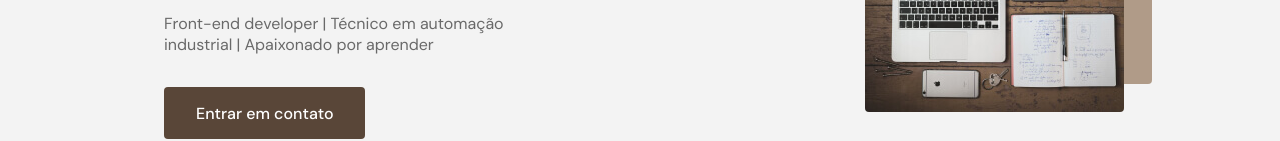
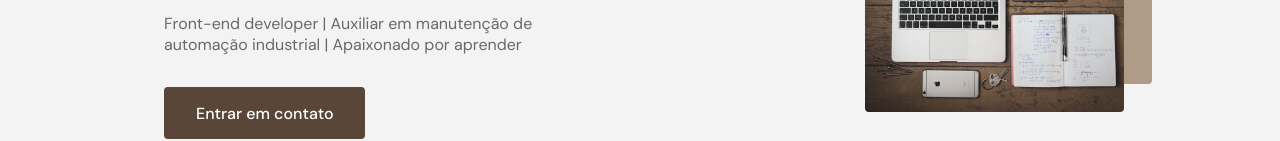
Before and after one commit to Mar-io20/Mario-Gabriel, a plain HTML site: page index.html in a window 1280 px wide. Shown: the part 299-440 px from the top of the page. Drawn offline with nearby package versions, Linux system fonts and the light colour scheme; a web font is replaced by a local one.

Commit message:
Update index.html

```diff
--- a/index.html
+++ b/index.html
@@ -54,7 +54,7 @@
           <div class="text">
             <h2 class="title">Olá! Eu sou o Mário Gabriel!</h2>
             <p>
-              Front-end developer | Técnico em automação industrial | Apaixonado por aprender
+              Front-end developer | Auxiliar em manutenção de automação industrial | Apaixonado por aprender
             </p>
             <a
               class="button"
```
